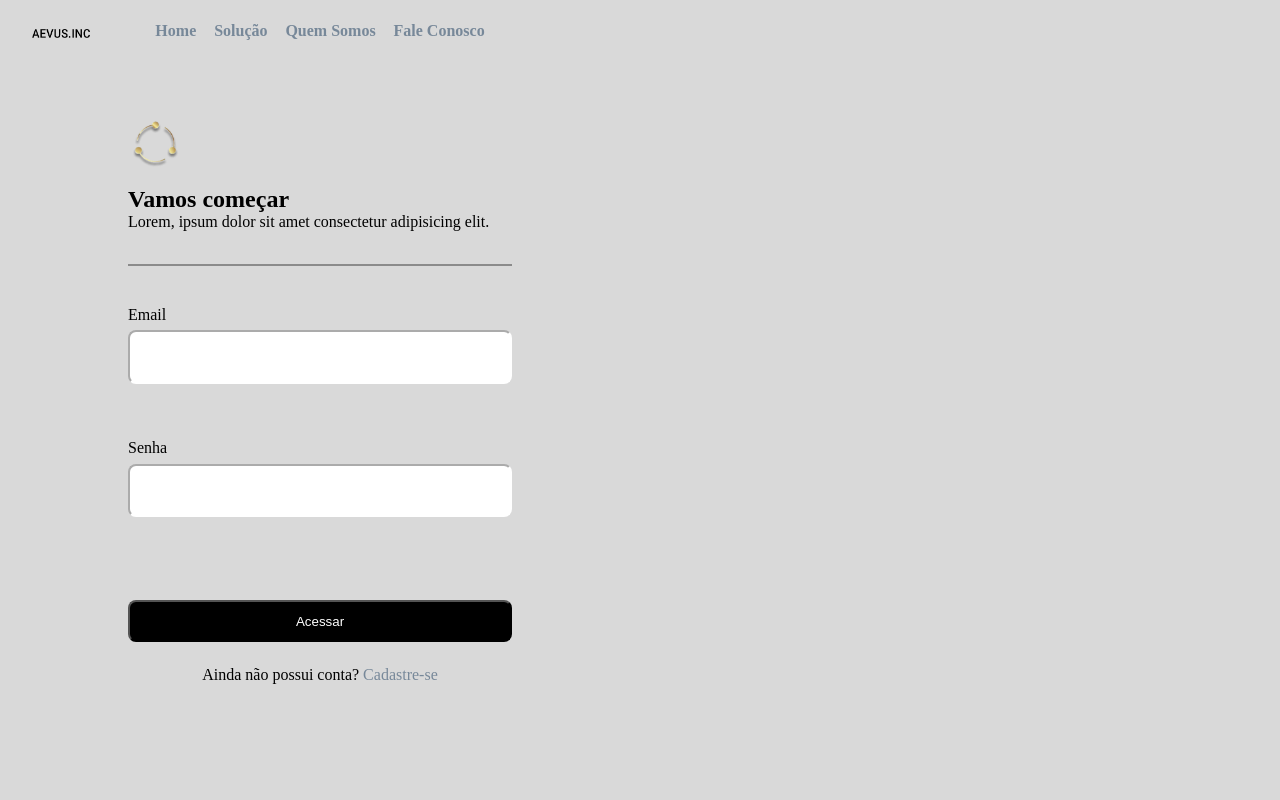
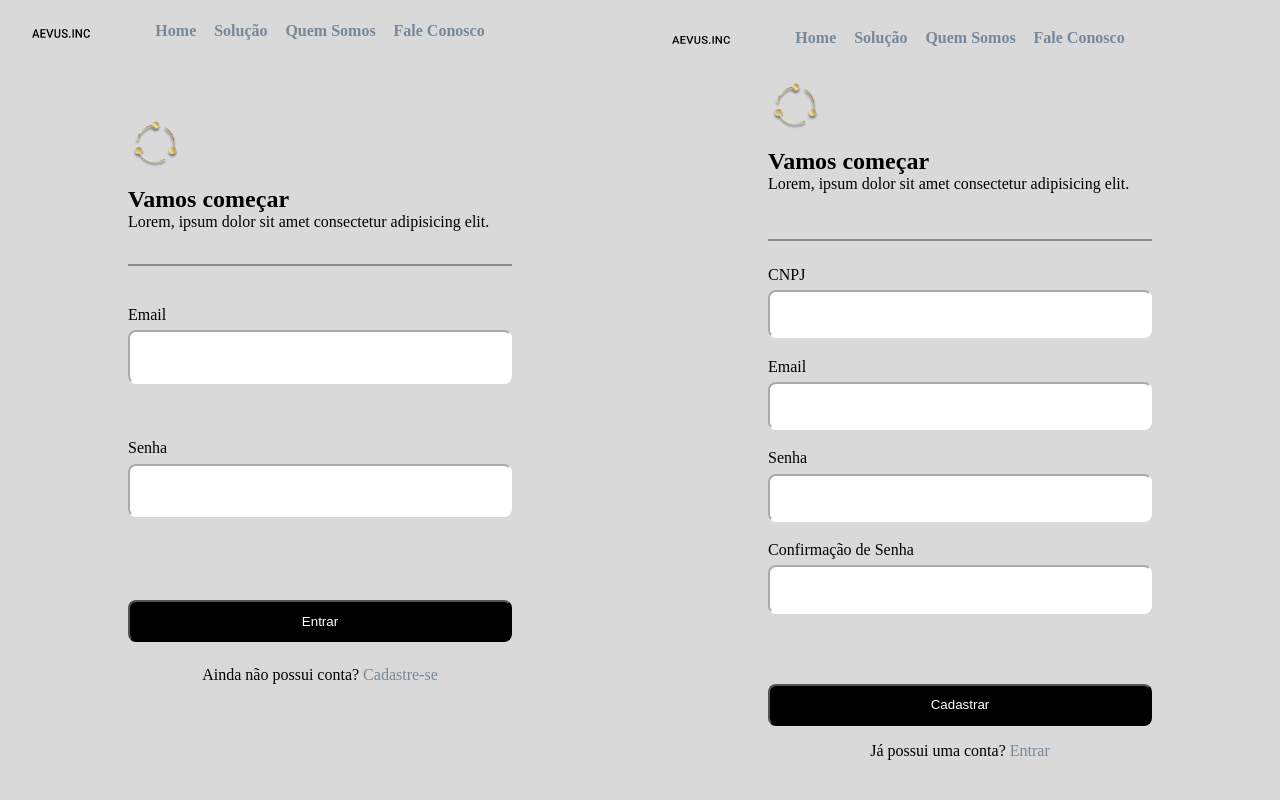
Before and after one commit to Aevus-Inc/Projeto-Aevus, a website: page public/acesso.html in a window 1280 px wide. Drawn offline with Linux system fonts and the light colour scheme.

Commit message:
section de cadastro finalizada na versão inicial

```diff
--- a/public/acesso.html
+++ b/public/acesso.html
@@ -20,6 +20,7 @@
       <nav class="navbar">
 
         <div class="logoNavbar">
+
           <img src="img/AEVUS.INC.png" alt="">
         </div>
 
@@ -40,7 +41,7 @@
 
       <line id="linhaHorizontal"></line>
 
-      <div class="container-inputs">
+      <div class="containerInputsLogin">
         <div id="inputEmail" class="inputsLogin">
           <p>Email</p>
           <input type="text">
@@ -52,9 +53,9 @@
         </div>
       </div>
 
-      <div id="container-buttons">
+      <div id="container-buttons-login">
         <div id="button-logar">
-          <button>Acessar</button>
+          <button>Entrar</button>
         </div>
 
         <p>
@@ -66,11 +67,64 @@
     </section>
 
     <section id="section-cadastro">
-      <!-- <div id="logo-mensagem">
+      <nav class="navbar">
+
+        <div class="logoNavbar">
+
+          <img src="img/AEVUS.INC.png" alt="">
+        </div>
+
+        <ul class="navbarItens">
+          <a href="">Home</a>
+          <a href="">Solução</a>
+          <a href="">Quem Somos</a>
+          <a href="">Fale Conosco</a>
+        </ul>
+
+      </nav>
+
+      <div id="container-mensagem-cadastro">
         <img src="./img/logoSemDescricao.png" alt="">
         <h2>Vamos começar</h2>
         <p>Lorem, ipsum dolor sit amet consectetur adipisicing elit.</p>
-      </div> -->
+      </div>
+
+      <line id="linhaHorizontal"></line>
+
+      <div class="containerInputsCadastro">
+
+        <div class="inputsCadastro">
+          <p>CNPJ</p>
+          <input type="text">
+        </div>
+
+        <div class="inputsCadastro">
+          <p>Email</p>
+          <input type="text">
+        </div>
+
+        <div class="inputsCadastro">
+          <p>Senha</p>
+          <input type="text">
+        </div>
+
+        <div class="inputsCadastro">
+          <p>Confirmação de Senha</p>
+          <input type="text">
+        </div>
+
+      </div>
+
+      <div id="container-buttons-cadastro">
+        <div id="button-cadastrar">
+          <button>Cadastrar</button>
+        </div>
+
+        <p>
+          Já possui uma conta?
+          <a href="">Entrar</a>
+        </p>
+      </div>
     </section>
 
   </main>
--- a/public/css/acesso.css
+++ b/public/css/acesso.css
@@ -94,9 +94,9 @@ body {
     margin-bottom: 1%;
 }
 
-.container-inputs {
+.containerInputsLogin {
     width: 100%;
-   height: 50%;
+    height: 50%;
     display: flex;
     flex-direction: column;
     justify-content: center;
@@ -105,7 +105,7 @@ body {
     border-radius: 10%;
 }
 
-.container-inputs p {
+.containerInputsLogin p {
     width: 60%;
     margin: 1%;
 
@@ -130,7 +130,7 @@ body {
     border-radius: 1vh;
 }
 
-#container-buttons {
+#container-buttons-login {
     width: 100%;
     height: 30%;
     display: flex;
@@ -139,7 +139,7 @@ body {
     align-items: center;
 }
 
-#container-buttons a {
+#container-buttons-login a {
     text-decoration: none;
     color: #778899;
 }
@@ -170,3 +170,101 @@ body {
 
     cursor: pointer;
 }
+
+/* Cadastro */
+#section-cadastro {
+    display: flex;
+    justify-content: space-between;
+
+    display: flex;
+    align-items: center;
+}
+
+.containerInputsCadastro {
+    width: 100%;
+    height: 50%;
+    display: flex;
+    flex-direction: column;
+    justify-content: center;
+
+    border-color: white;
+    border-radius: 10%;
+    gap: 1%;
+}
+
+.containerInputsCadastro p {
+    width: 60%;
+    margin: 1%;
+
+    font-size: medium;
+}
+
+.inputsCadastro {
+    width: 100%;
+    height: 22%;
+
+    display: flex;
+    flex-direction: column;
+    align-items: center;
+}
+
+.inputsCadastro input {
+    width: 60%;
+    height: 55%;
+
+    border-color: white;
+    border-radius: 1vh;
+}
+
+#container-mensagem-cadastro {
+    width: 60%;
+    height: 20%;
+}
+
+#container-mensagem-cadastro img {
+    width: 15%;
+    margin-bottom: 1%;
+}
+
+#container-buttons-cadastro {
+    width: 100%;
+    height: 20%;
+
+    display: flex;
+    flex-direction: column;
+   justify-content: center;
+   align-items: center;
+
+   gap: 8%;
+}
+
+#container-buttons-cadastro a {
+    text-decoration: none;
+    color: #778899;
+}
+
+#button-cadastrar {
+    width: 100%;
+    height: 30%;
+
+    display: flex;
+    justify-content: center;
+    align-items: center;
+}
+
+#button-cadastrar button {
+    width: 60%;
+    height: 60%;
+    padding:3%;
+
+
+    display: flex;
+    justify-content: center;
+    align-items: center;
+
+    background-color: black;
+    color: white;
+    border-radius: 1vh;
+
+    cursor: pointer;
+}
```
